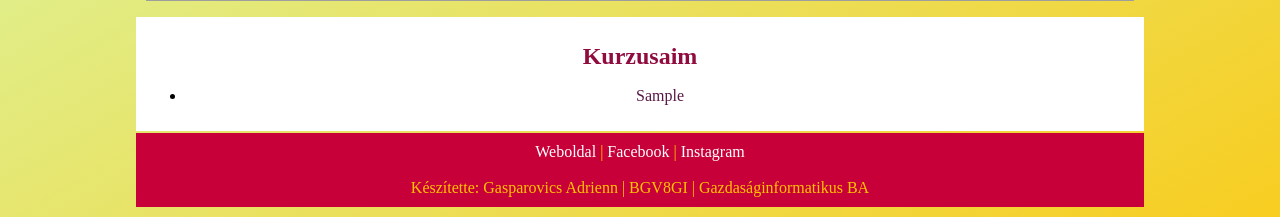
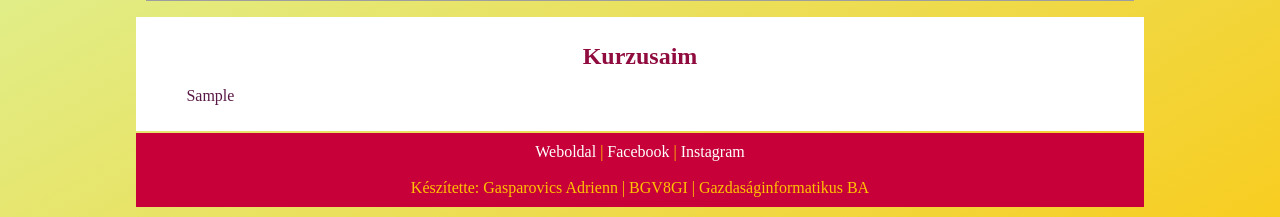
Before and after one commit to Dricc06/Thesis, a PHP site: page /kurzusok.php in a window 1280 px wide. Shown: the part 1083-1300 px from the top of the page. Run offline with PHP 8.4, Linux system fonts and the light colour scheme; the visitor is signed in with stand-in values (Sample User, id 1); tables that the repository leaves empty or names only in its code hold one stand-in row (values such as "Sample post"); grey boxes marked "Sample" are stand-in pictures; grey boxes are pictures that could not be loaded.

Commit message:
Added unique CSS to hide bullets from <ul>s

```diff
--- a/src/kurzusok.php
+++ b/src/kurzusok.php
@@ -110,4 +110,11 @@ $conn->close();
 
 </body>
 
+<style>
+ul {
+    list-style-type: none;
+    text-align: left;
+}
+</style>
+
 </html>
```
